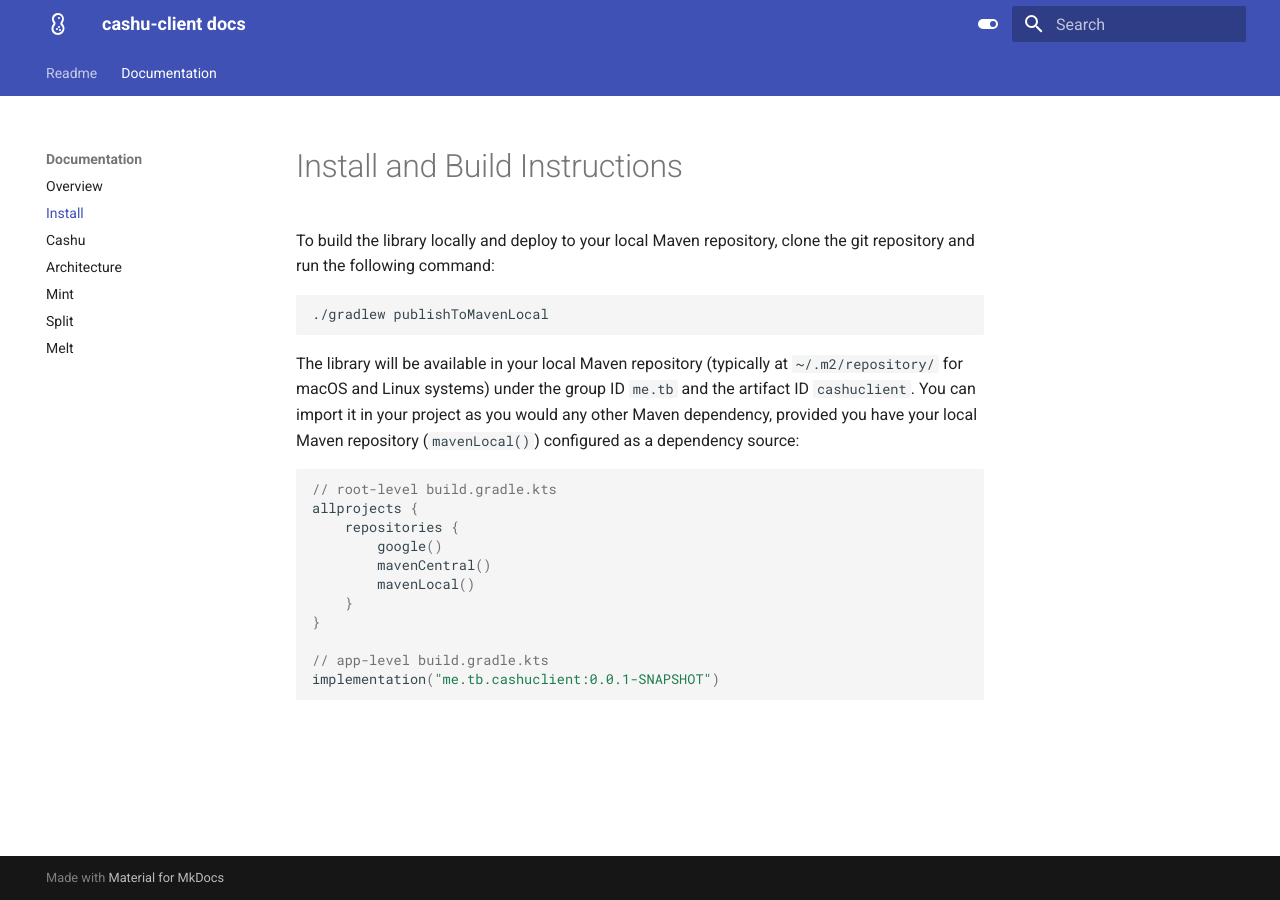
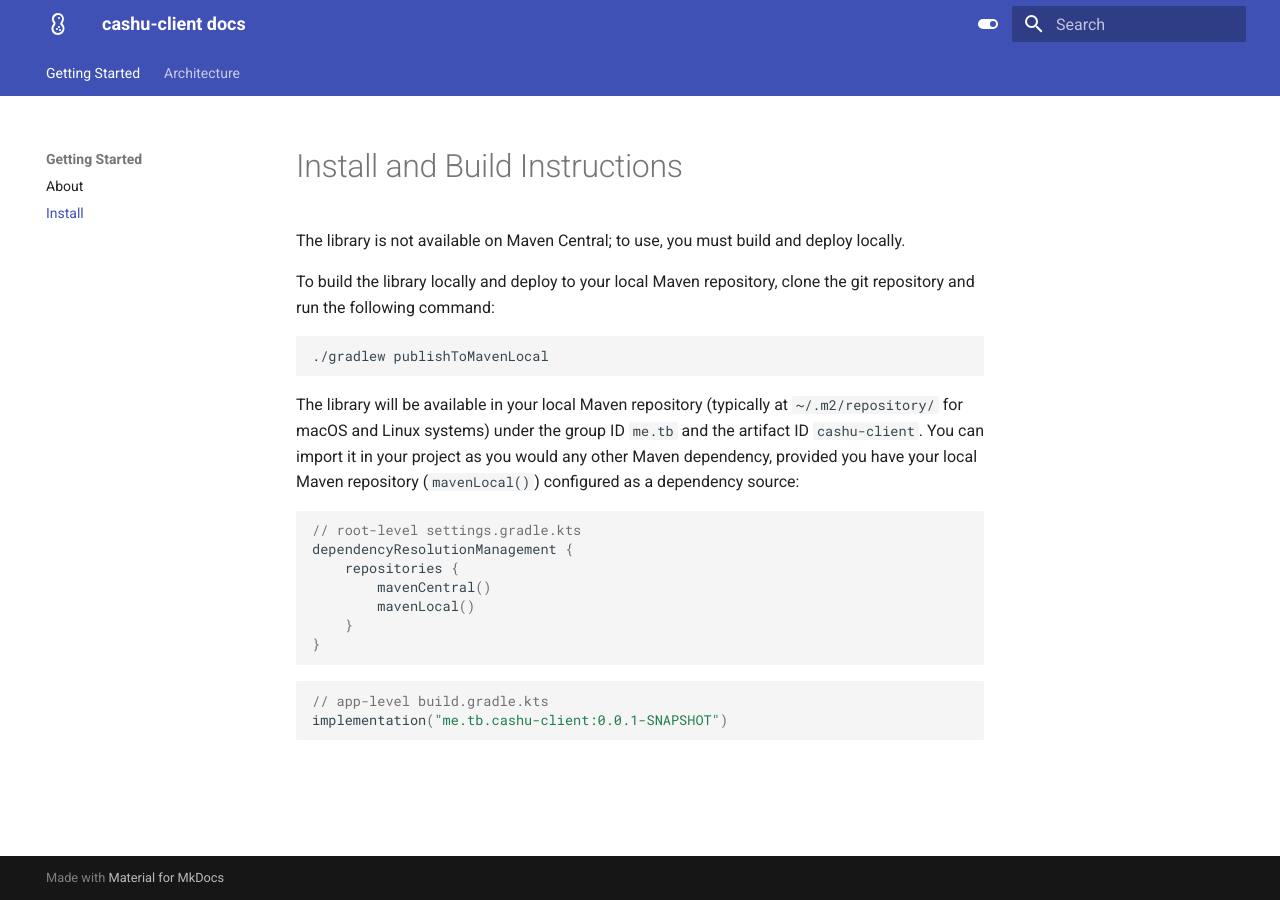
Before and after one commit to thunderbiscuit/cashu-client, an MkDocs documentation site: the page built from docs/install.md, in a window 1280 px wide. Built offline with MkDocs 1.6.1 and Material for MkDocs 9.7.7, drawn with Linux system fonts in a browser that asks for light colours.

Commit message:
Update docs

````diff
--- a/docs/install.md
+++ b/docs/install.md
@@ -1,20 +1,23 @@
 # Install and Build Instructions
+The library is not available on Maven Central; to use, you must build and deploy locally.
+
 To build the library locally and deploy to your local Maven repository, clone the git repository and run the following command:
 ```shell
 ./gradlew publishToMavenLocal
 ```
 
-The library will be available in your local Maven repository (typically at `~/.m2/repository/` for macOS and Linux systems) under the group ID `me.tb` and the artifact ID `cashuclient`. You can import it in your project as you would any other Maven dependency, provided you have your local Maven repository (`mavenLocal()`) configured as a dependency source:
+The library will be available in your local Maven repository (typically at `~/.m2/repository/` for macOS and Linux systems) under the group ID `me.tb` and the artifact ID `cashu-client`. You can import it in your project as you would any other Maven dependency, provided you have your local Maven repository (`mavenLocal()`) configured as a dependency source:
 ```kotlin
-// root-level build.gradle.kts
-allprojects {
+// root-level settings.gradle.kts
+dependencyResolutionManagement {
     repositories {
-        google()
         mavenCentral()
         mavenLocal()
     }
 }
+```
 
+```kotlin
 // app-level build.gradle.kts
-implementation("me.tb.cashuclient:0.0.1-SNAPSHOT")
+implementation("me.tb.cashu-client:0.0.1-SNAPSHOT")
 ```
--- a/mkdocs.yaml
+++ b/mkdocs.yaml
@@ -38,12 +38,11 @@ plugins:
 
 # page tree
 nav:
-  - Readme: "index.md"
-  - Documentation:
-    - Overview: "overview.md"
+  - Getting Started:
+    - About: "index.md"
     - Install: "install.md"
-    - Cashu: "cashu.md"
-    - Architecture: "architecture.md"
+  - Architecture:
+    - Cashu Protocol: "cashu.md"
     - Mint: "mint.md"
-    - Split: "split.md"
+    - Swap: "swap.md"
     - Melt: "melt.md"
````
Also changed, not shown: docs/architecture.md (deleted, +0 -1 lines), docs/cashu.md (+3 -3 lines), docs/index.md (+5 -2 lines), docs/overview.md (deleted, +0 -4 lines), docs/split.md (deleted, +0 -10 lines), docs/swap.md (added, +10 -0 lines).
